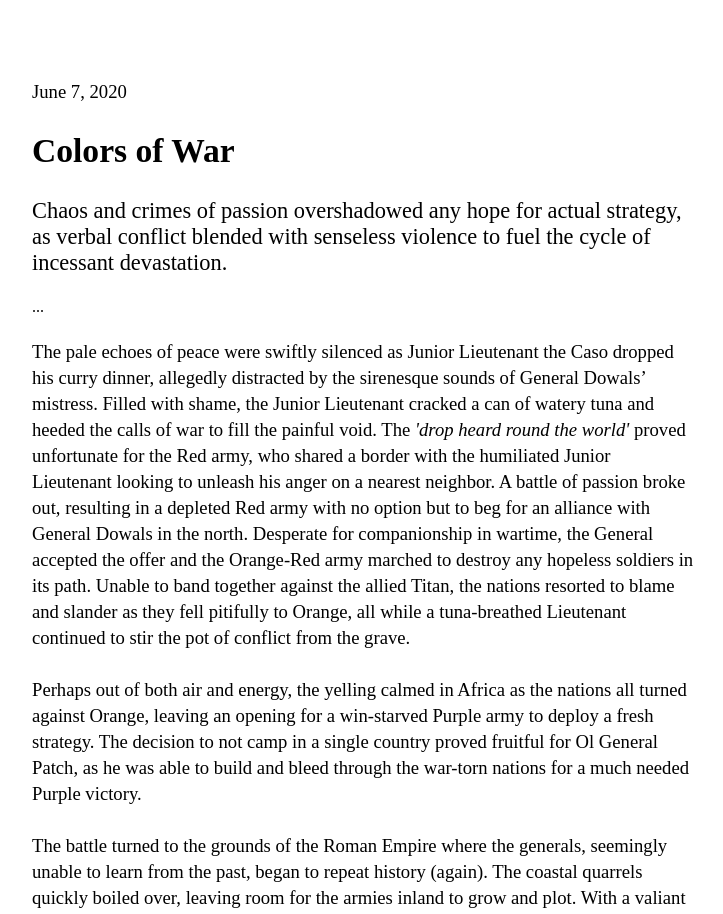
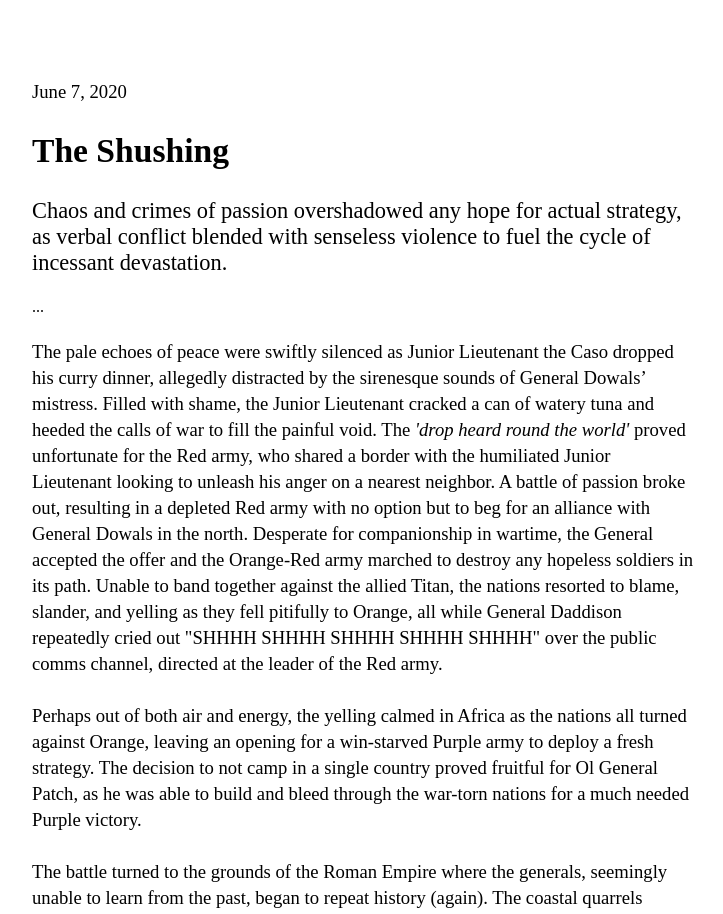
Before and after one commit to kduckets/tfw, a Next.js app: page / in a window 1280 px wide. Shown: the part 8760-9674 px from the top of the page, without its empty margins (277-1000 px from the left). Built offline with nearby package versions, Linux system fonts and the light colour scheme; a web font is replaced by a local one.

Commit message:
Update index.js

```diff
--- a/pages/index.js
+++ b/pages/index.js
@@ -261,7 +261,7 @@ scolds his soldiers and quietly plots his revenge.
 
 <div className="fullHeight">
 <p className="story"><small>June 7, 2020</small>
-<h2>Colors of War</h2>
+<h2>The Shushing</h2>
 </p>
 <p>Chaos and crimes of passion overshadowed any hope for actual strategy, as verbal conflict blended with
 senseless violence to fuel the cycle of incessant devastation.</p>
@@ -277,8 +277,9 @@ with the humiliated Junior Lieutenant looking to unleash his anger on a nearest
 passion broke out, resulting in a depleted Red army with no option but to beg for an alliance with
 General Dowals in the north. Desperate for companionship in wartime, the General accepted the offer
 and the Orange-Red army marched to destroy any hopeless soldiers in its path. Unable to band together
-against the allied Titan, the nations resorted to blame and slander as they fell pitifully to Orange, all
-while a tuna-breathed Lieutenant continued to stir the pot of conflict from the grave.
+against the allied Titan, the nations resorted to blame, slander, and yelling as they fell pitifully to Orange, all
+while General Daddison repeatedly cried out "SHHHH SHHHH SHHHH SHHHH SHHHH" over the public comms channel, directed at
+the leader of the Red army.
 <br/>
 <br/>
 Perhaps out of both air and energy, the yelling calmed in Africa as the nations all turned against Orange,
```
